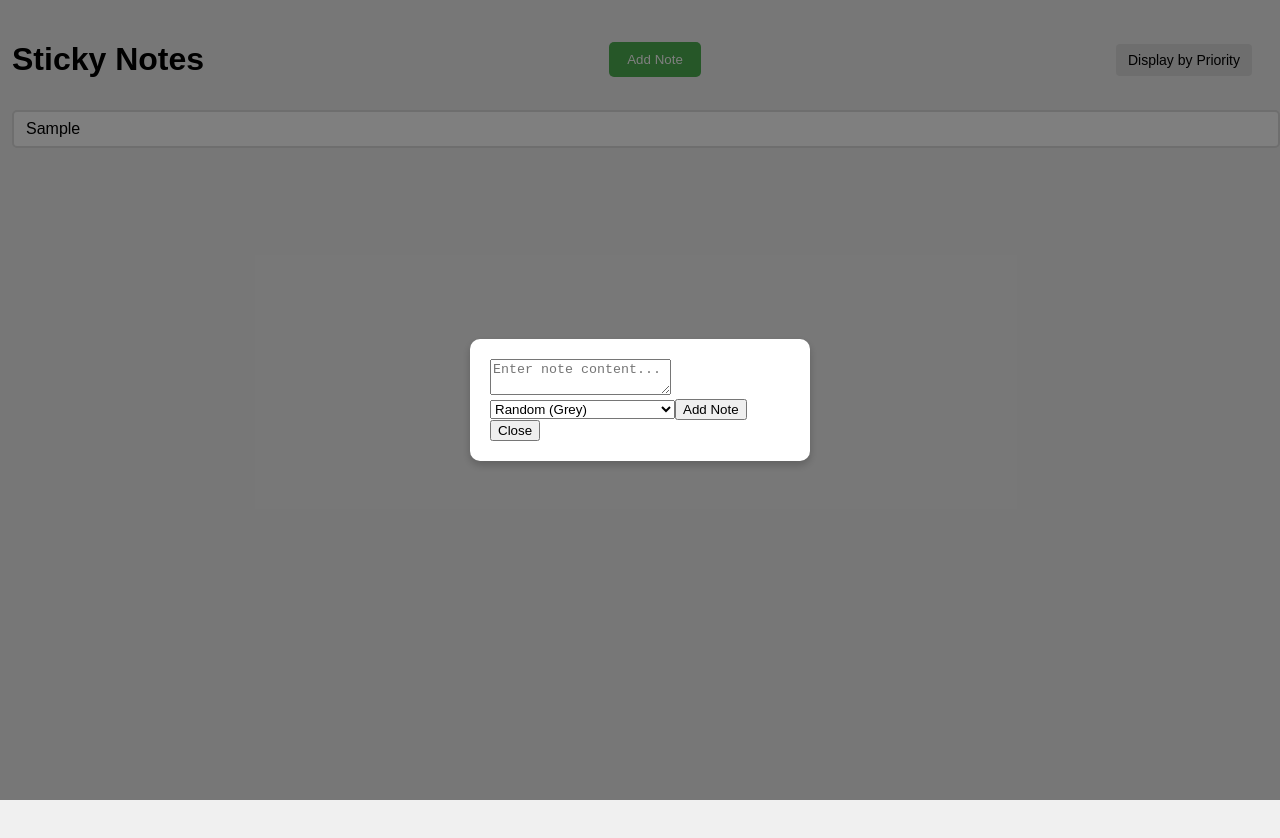
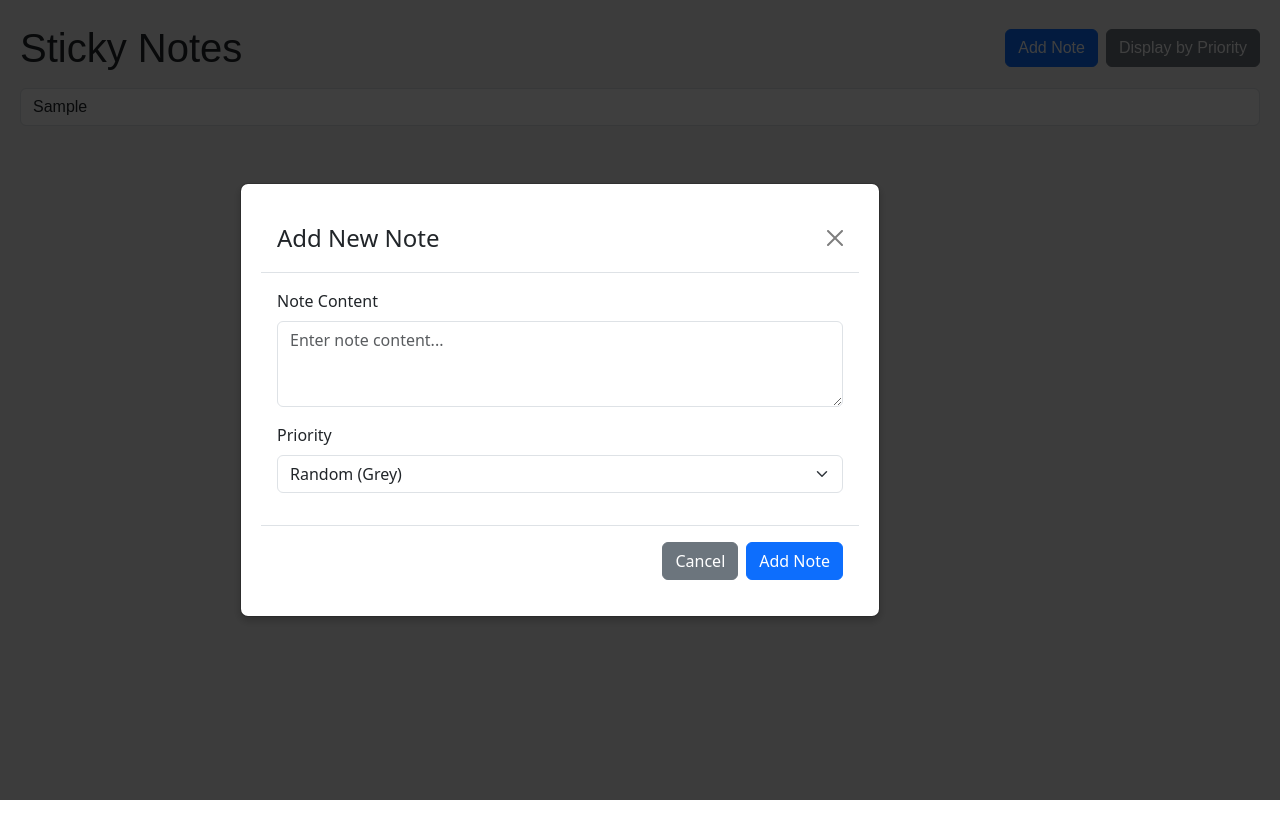
Before and after one commit to varuniherle/sticky_notes, a React (Create React App) app: page / in a window 1280 px wide. Both pictures are taken after typing "Sample" into the empty fields and a click on the button "Add Note". After the commit the page ends 800 px from the top, so only its background shows below. Built offline with nearby package versions, Linux system fonts and the light colour scheme.

Commit message:
added some pages

```diff
--- a/package.json
+++ b/package.json
@@ -3,11 +3,14 @@
   "version": "0.1.0",
   "private": true,
   "dependencies": {
+    "@material-tailwind/react": "^2.1.10",
     "@testing-library/dom": "^10.4.0",
     "@testing-library/jest-dom": "^6.6.3",
     "@testing-library/react": "^16.3.0",
     "@testing-library/user-event": "^13.5.0",
+    "bootstrap": "^5.3.6",
     "react": "^19.1.0",
+    "react-bootstrap": "^2.10.10",
     "react-dom": "^19.1.0",
     "react-draggable": "^4.4.6",
     "react-scripts": "5.0.1",
--- a/src/App.css
+++ b/src/App.css
@@ -119,32 +119,3 @@
   gap: 20px;
   padding: 10px;
 }
-.notes-group {
-  padding: 20px;
-}
-
-.priority-section {
-  margin-bottom: 30px;
-}
-
-.priority-section h2 {
-  font-size: 20px;
-  margin-bottom: 10px;
-  color: #333;
-}
-
-.notes-grid {
-  display: flex;
-  flex-wrap: wrap;
-  gap: 10px;
-}
-
-.group-button {
-  margin-left: 10px;
-  padding: 8px 12px;
-  font-size: 14px;
-  background-color: #ddd;
-  border: none;
-  border-radius: 4px;
-  cursor: pointer;
-}
--- a/src/App.js
+++ b/src/App.js
@@ -2,17 +2,75 @@ import React, { useState, useEffect, useRef } from 'react';
 import Note from './components/Note';
 import initialNotes from './data/initialNotes';
 import './App.css';
+import { Modal, Button, Form, Row, Col } from 'react-bootstrap';
+
+function MyVerticallyCenteredModal({ show, onHide, onAddNote }) {
+  const [content, setContent] = useState('');
+  const [priority, setPriority] = useState('');
+
+  const handleAddNote = () => {
+    const parsedPriority = priority ? parseInt(priority, 10) : 0;
+    onAddNote(content, parsedPriority);
+    setContent('');
+    setPriority('');
+  };
+
+  return (
+    <Modal
+      show={show}
+      onHide={onHide}
+      size="lg"
+      aria-labelledby="contained-modal-title-vcenter"
+      centered
+    >
+      <Modal.Header closeButton>
+        <Modal.Title id="contained-modal-title-vcenter">Add New Note</Modal.Title>
+      </Modal.Header>
+      <Modal.Body>
+        <Form>
+          <Form.Group className="mb-3" controlId="new-note-content">
+            <Form.Label>Note Content</Form.Label>
+            <Form.Control
+              as="textarea"
+              rows={3}
+              placeholder="Enter note content..."
+              value={content}
+              onChange={(e) => setContent(e.target.value)}
+            />
+          </Form.Group>
+
+          <Form.Group className="mb-3" controlId="new-note-priority">
+            <Form.Label>Priority</Form.Label>
+            <Form.Select value={priority} onChange={(e) => setPriority(e.target.value)}>
+              <option value="">Random (Grey)</option>
+              <option value="1">1 - Red (High Priority)</option>
+              <option value="2">2 - Yellow (Medium Priority)</option>
+              <option value="3">3 - Green (Low Priority)</option>
+            </Form.Select>
+          </Form.Group>
+        </Form>
+      </Modal.Body>
+      <Modal.Footer>
+        <Button variant="secondary" onClick={onHide}>
+          Cancel
+        </Button>
+        <Button variant="primary" onClick={handleAddNote}>
+          Add Note
+        </Button>
+      </Modal.Footer>
+    </Modal>
+  );
+}
 
 function App() {
+  const [modalShow, setModalShow] = useState(false);
   const [notes, setNotes] = useState(() => {
     const saved = localStorage.getItem('sticky-notes');
     return saved ? JSON.parse(saved) : initialNotes;
   });
 
-  const [isModalOpen, setIsModalOpen] = useState(false);
   const [searchTerm, setSearchTerm] = useState('');
   const [groupByPriority, setGroupByPriority] = useState(false);
-
   const searchInputRef = useRef(null);
 
   useEffect(() => {
@@ -20,9 +78,6 @@ function App() {
       searchInputRef.current.focus();
     }
   }, [searchTerm]);
-
-  const openModal = () => setIsModalOpen(true);
-  const closeModal = () => setIsModalOpen(false);
 
   const addNote = (content, priority) => {
     const newNote = {
@@ -33,17 +88,17 @@ function App() {
     const updatedNotes = [newNote, ...notes];
     setNotes(updatedNotes);
     localStorage.setItem('sticky-notes', JSON.stringify(updatedNotes));
-    closeModal();
+    setModalShow(false);
   };
 
   const deleteNote = (id) => {
-    const newNotes = notes.filter(note => note.id !== id);
+    const newNotes = notes.filter((note) => note.id !== id);
     setNotes(newNotes);
     localStorage.setItem('sticky-notes', JSON.stringify(newNotes));
   };
 
   const updateNote = (id, newContent) => {
-    const newNotes = notes.map(note =>
+    const newNotes = notes.map((note) =>
       note.id === id ? { ...note, content: newContent } : note
     );
     setNotes(newNotes);
@@ -51,59 +106,51 @@ function App() {
   };
 
   const filteredNotes = searchTerm
-    ? notes.filter(note =>
+    ? notes.filter((note) =>
         note.content.toLowerCase().includes(searchTerm.toLowerCase())
       )
     : notes;
 
   return (
-    <div className="App">
-      {isModalOpen && (
-        <div className="modal">
-          <div className="modal-content">
-            <textarea id="new-note-content" placeholder="Enter note content..." />
-            <select id="new-note-priority" defaultValue="">
-              <option value="">Random (Grey)</option>
-              <option value="1">1 - Red (High Priority)</option>
-              <option value="2">2 - Yellow (Medium Priority)</option>
-              <option value="3">3 - Green (Low Priority)</option>
-            </select>
-            <button
-              onClick={() => {
-                const content = document.getElementById('new-note-content').value;
-                const priorityValue = document.getElementById('new-note-priority').value;
-                const priority = priorityValue ? parseInt(priorityValue, 10) : 0;
-                addNote(content, priority);
-              }}
+    <div className="App py-4">
+      <Row className="align-items-center mb-3">
+        <Col>
+          <h1 className="mb-0">Sticky Notes</h1>
+        </Col>
+        <Col xs="auto">
+          <Button variant="primary" onClick={() => setModalShow(true)} className="me-2">
+            Add Note
+          </Button>
+          <Button
+            variant="secondary"
+            onClick={() => setGroupByPriority(!groupByPriority)}
           >
-              Add Note
-            </button>
-            <button onClick={closeModal}>Close</button>
-          </div>
-        </div>
-      )}
+            {groupByPriority ? 'Display as Grid' : 'Display by Priority'}
+          </Button>
+        </Col>
+      </Row>
 
-      <div className="header">
-        <div className="header-top">
-          <h1>Sticky Notes</h1>
-          <button className="add-button" onClick={openModal}>Add Note</button>
-          <button className="group-button" onClick={() => setGroupByPriority(!groupByPriority)}>
-            {groupByPriority ? 'Display as Grid' : 'Display by Priority'}
-          </button>
-        </div>
-        <input
+      <MyVerticallyCenteredModal
+        show={modalShow}
+        onHide={() => setModalShow(false)}
+        onAddNote={addNote}
+      />
+
+      <Row className="mb-4">
+        <Col>
+          <Form.Control
             ref={searchInputRef}
             type="text"
             placeholder="Search notes..."
-          className="search-input"
             value={searchTerm}
             onChange={(e) => setSearchTerm(e.target.value)}
           />
-      </div>
+        </Col>
+      </Row>
 
       {!groupByPriority ? (
         <div className="notes-grid">
-          {filteredNotes.map(note => (
+          {filteredNotes.map((note) => (
             <Note
               key={note.id}
               id={note.id}
@@ -117,18 +164,25 @@ function App() {
       ) : (
         <div className="notes-group">
           {[1, 2, 3, 0].map((priority) => {
-            const notesForPriority = filteredNotes.filter(note => note.priority === priority);
+            const notesForPriority = filteredNotes.filter(
+              (note) => note.priority === priority
+            );
             if (notesForPriority.length === 0) return null;
 
-            const priorityLabel = priority === 1 ? 'Priority 1 (High)' :
-                                  priority === 2 ? 'Priority 2 (Medium)' :
-                                  priority === 3 ? 'Priority 3 (Low)' : 'Random';
+            const priorityLabel =
+              priority === 1
+                ? 'Priority 1 (High)'
+                : priority === 2
+                ? 'Priority 2 (Medium)'
+                : priority === 3
+                ? 'Priority 3 (Low)'
+                : 'Random';
 
             return (
-              <div key={priority} className="priority-section">
+              <div key={priority} className="priority-section mb-4">
                 <h2>{priorityLabel}</h2>
                 <div className="notes-grid">
-                  {notesForPriority.map(note => (
+                  {notesForPriority.map((note) => (
                     <Note
                       key={note.id}
                       id={note.id}
--- a/src/components/Note.js
+++ b/src/components/Note.js
@@ -4,13 +4,13 @@ import Draggable from 'react-draggable';
 const getPriorityColor = (priority) => {
   switch (priority) {
     case 1:
-      return '#ff4d4d'; // red
+      return 'rgba(255, 77, 77, 0.2)'; // red with opacity
     case 2:
-      return '#ffeb3b'; // yellow
+      return 'rgba(255, 235, 59, 0.2)'; // yellow with opacity
     case 3:
-      return '#4caf50'; // green
+      return 'rgba(76, 175, 80, 0.2)'; // green with opacity
     default:
-      return '#808080'; // grey
+      return 'rgba(128, 128, 128, 0.2)'; // grey with opacity
   }
 };
 
--- a/src/index.js
+++ b/src/index.js
@@ -3,6 +3,8 @@ import ReactDOM from 'react-dom/client';
 import './index.css';
 import App from './App';
 import reportWebVitals from './reportWebVitals';
+import 'bootstrap/dist/css/bootstrap.min.css';
+
 
 const root = ReactDOM.createRoot(document.getElementById('root'));
 root.render(
```
Also changed, not shown: 1 other file (tests, documents, lock files or other folders). Lines whose indentation alone changed are shown as unchanged.
